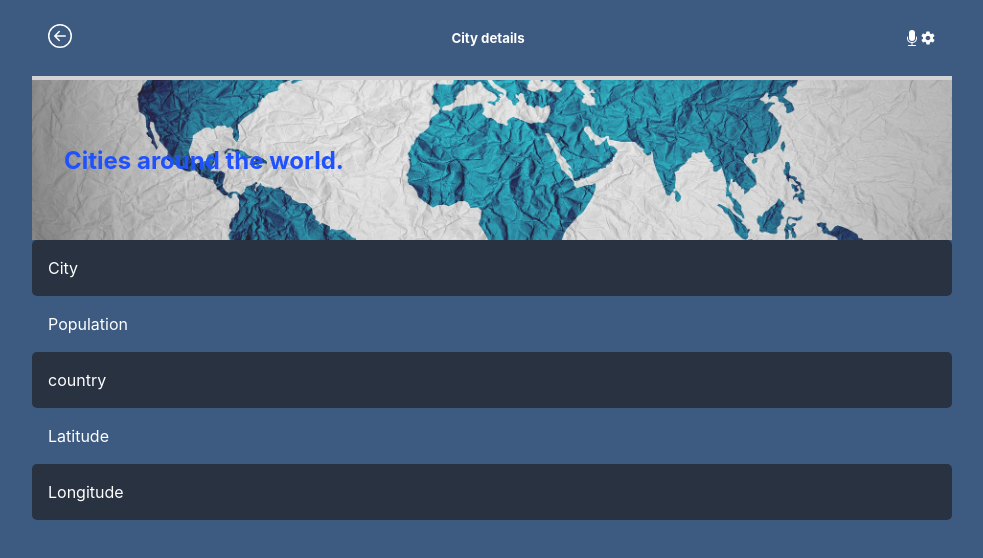
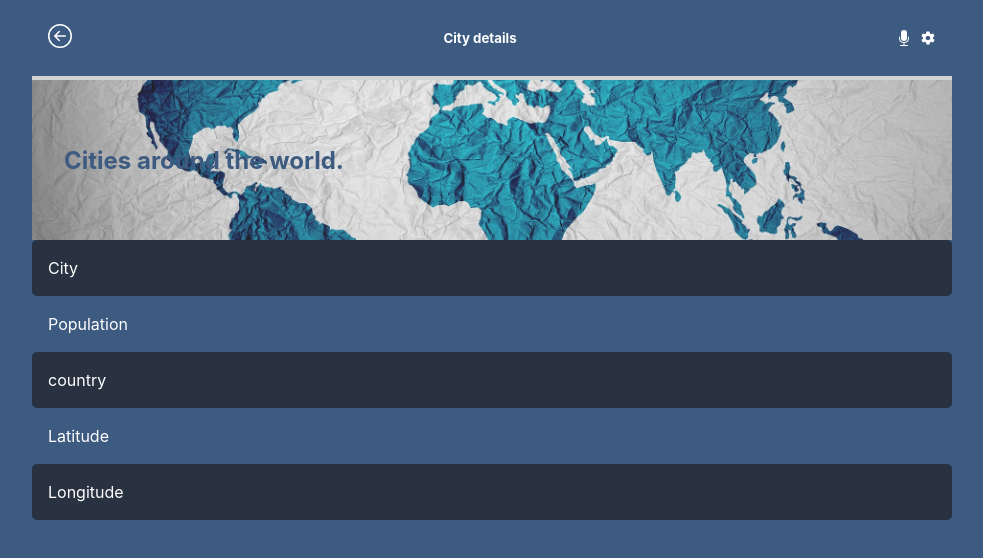
Before and after one commit to BranBayou/random-cities, a React (Create React App) app: page /detail in a window 1280 px wide. Shown: the top 558 px of the page, without its empty margins (148-1131 px from the left). Built offline with nearby package versions, Linux system fonts and the light colour scheme.

Commit message:
Add styling

```diff
--- a/src/components/Detail.js
+++ b/src/components/Detail.js
@@ -14,7 +14,7 @@ export default function Detail({ city }) {
           <h5>City details</h5>
         </div>
         <div className="search-bar">
-          <BsMicFill />
+          <BsMicFill className="mic-icon" />
           <IoMdSettings />
         </div>
       </div>
--- a/src/index.css
+++ b/src/index.css
@@ -108,7 +108,7 @@ code {
 }
 
 .header-con h2 {
-  color: #1f51ff;
+  color: #3d5a80
 }
 
 .arrow-detail {
```
Also changed, not shown: src/components/Header.js (added).
